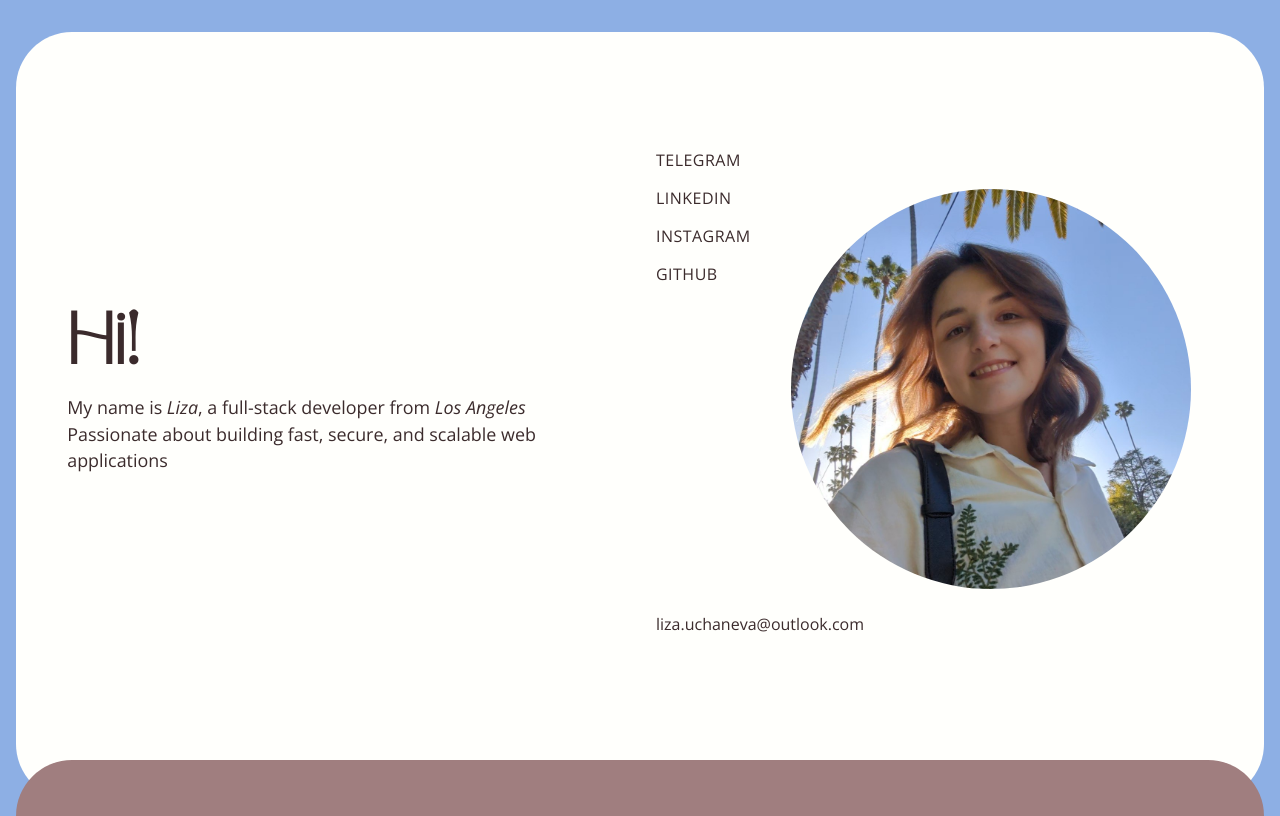
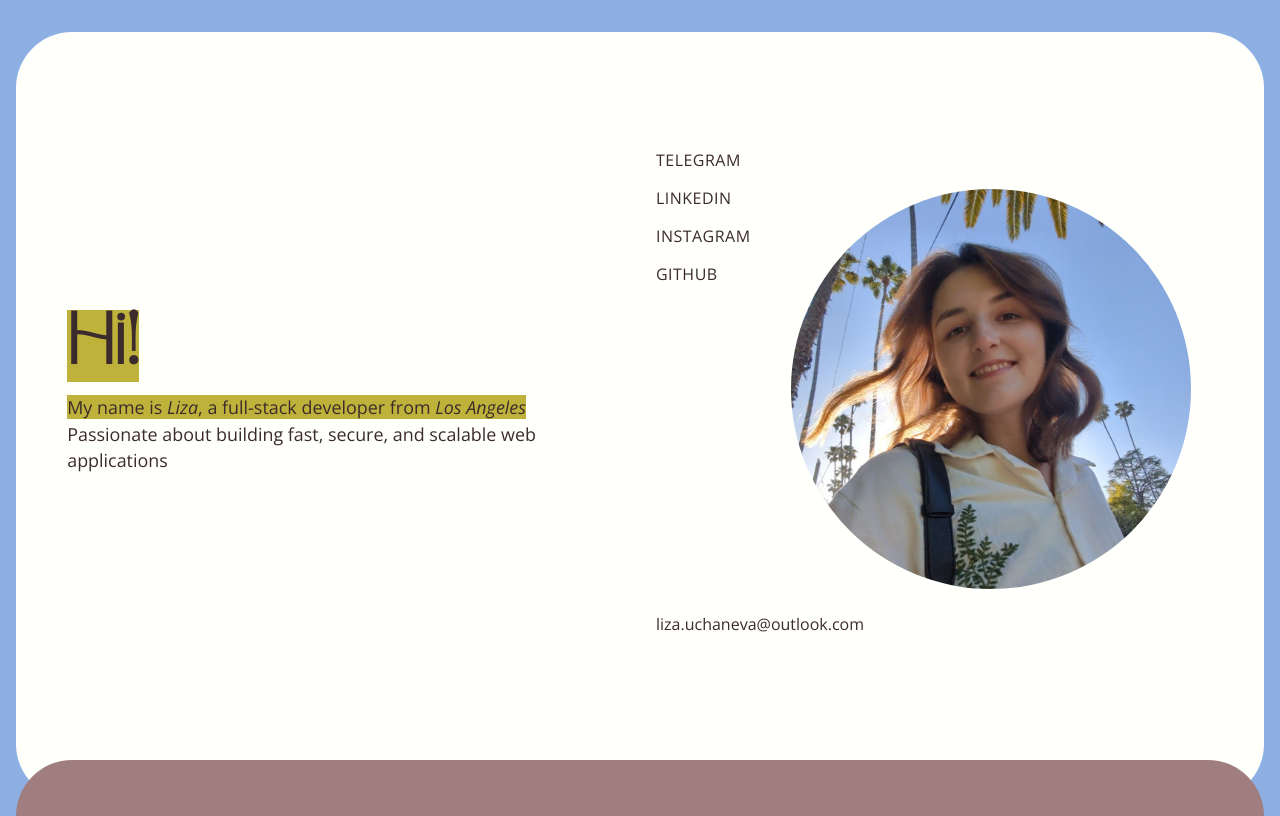
Before and after one commit to liza-uchaneva/my-resume, a Vue app: page / in a window 1280 px wide. Shown: the top 816 px of the page. Built offline with nearby package versions, Linux system fonts and the light colour scheme.

Commit message:
Hero highlighter animation and yellow link hover
Co-Authored-By: Claude Opus 5.5 <noreply@anthropic.com>

```diff
--- a/src/assets/css/_common.scss
+++ b/src/assets/css/_common.scss
@@ -19,9 +19,9 @@ ul {
 
 li a {
   text-decoration: none;
-  transition: opacity 0.2s ease;
+  transition: color 0.2s ease;
 
-  &:hover { opacity: 0.6; }
+  &:hover { color: var(--gold); }
 }
 
 section{
--- a/src/components/HeroBox.vue
+++ b/src/components/HeroBox.vue
@@ -1,9 +1,20 @@
 <template>
   <section class="box box--hero hero">
     <div class="hero__text">
-      <h1 class="hero__title"><b>Hi!</b></h1>
+      <h1 class="hero__title"><b><span class="hl hl--all">Hi!</span></b></h1>
       <p>
-        My name is <i>Liza</i>, a full-stack developer from <i>Los Angeles</i><br>
+        <!-- Screen readers get the plain sentence; the letter spans are visual only. -->
+        <span class="visually-hidden">My name is Liza, a full-stack developer from Los Angeles</span>
+        <span aria-hidden="true"
+          ><span
+            v-for="l in letters"
+            :key="l.index"
+            class="hl"
+            :class="{ 'hl--italic': l.italic }"
+            :style="{ '--i': l.index }"
+            >{{ l.char }}</span
+          ></span
+        ><br />
         Passionate about building fast, secure, and scalable web applications
       </p>
     </div>
@@ -24,6 +35,15 @@
 
 <script setup>
 import links, { email } from "../data/links.js";
+import { toLetters } from "../utils/letters";
+
+// Highlighted letter by letter at reading pace after "Hi!".
+const letters = toLetters([
+  { text: "My name is " },
+  { text: "Liza", italic: true },
+  { text: ", a full-stack developer from " },
+  { text: "Los Angeles", italic: true },
+]);
 </script>
 
 <style lang="scss" scoped>
@@ -47,6 +67,44 @@ import links, { email } from "../data/links.js";
   font-weight: normal;
   line-height: 1;
   margin-bottom: 0.75rem;
+}
+
+// Highlighter: a yellow marker sweeps in behind each letter; the text itself
+// stays brown so it remains easy to read. "Hi!" is highlighted all at once,
+// then the sentence follows letter by letter (~50ms each ≈ reading pace).
+.hl {
+  background: linear-gradient(var(--gold), var(--gold)) no-repeat left / 0% 100%;
+  animation: hl-sweep 0.12s linear forwards;
+  animation-delay: calc(0.9s + var(--i) * 50ms);
+}
+
+.hl--all {
+  animation-duration: 0.35s;
+  animation-delay: 0.4s;
+}
+
+.hl--italic {
+  font-style: italic;
+}
+
+@keyframes hl-sweep {
+  to { background-size: 100% 100%; }
+}
+
+@media (prefers-reduced-motion: reduce) {
+  .hl {
+    animation: none;
+    background-size: 100% 100%;
+  }
+}
+
+.visually-hidden {
+  position: absolute;
+  width: 1px;
+  height: 1px;
+  overflow: hidden;
+  clip: rect(0 0 0 0);
+  white-space: nowrap;
 }
 
 .hero__text p {
@@ -113,6 +171,7 @@ import links, { email } from "../data/links.js";
   grid-area: email;
   font-size: 1rem;
   text-decoration: none;
-  &:hover { opacity: 0.6; }
+  transition: color 0.2s ease;
+  &:hover { color: var(--gold); }
 }
 </style>
--- a/src/components/SiteFooter.vue
+++ b/src/components/SiteFooter.vue
@@ -46,6 +46,7 @@ import links, { email } from "../data/links.js";
 .site-footer__email {
   font-size: inherit;
   text-decoration: none;
-  &:hover { opacity: 0.6; }
+  transition: color 0.2s ease;
+  &:hover { color: var(--gold); }
 }
 </style>
--- /dev/null
+++ b/src/utils/letters.js
@@ -0,0 +1,9 @@
+// Splits text segments into single characters for letter-by-letter animation.
+// Each letter carries its position in reading order (used as an animation
+// delay) and its segment's italic flag.
+export function toLetters(segments) {
+  let index = 0;
+  return segments.flatMap(({ text, italic = false }) =>
+    [...text].map((char) => ({ char, italic, index: index++ }))
+  );
+}
```
Also changed, not shown: 1 other file (tests, documents, lock files or other folders).
